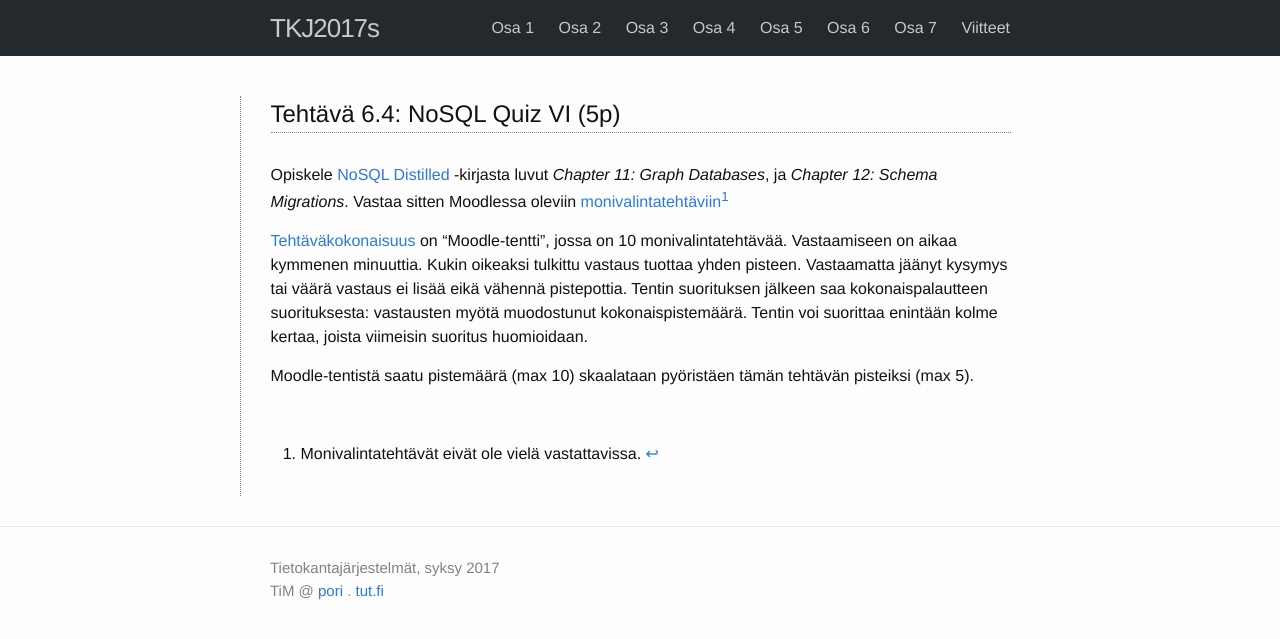
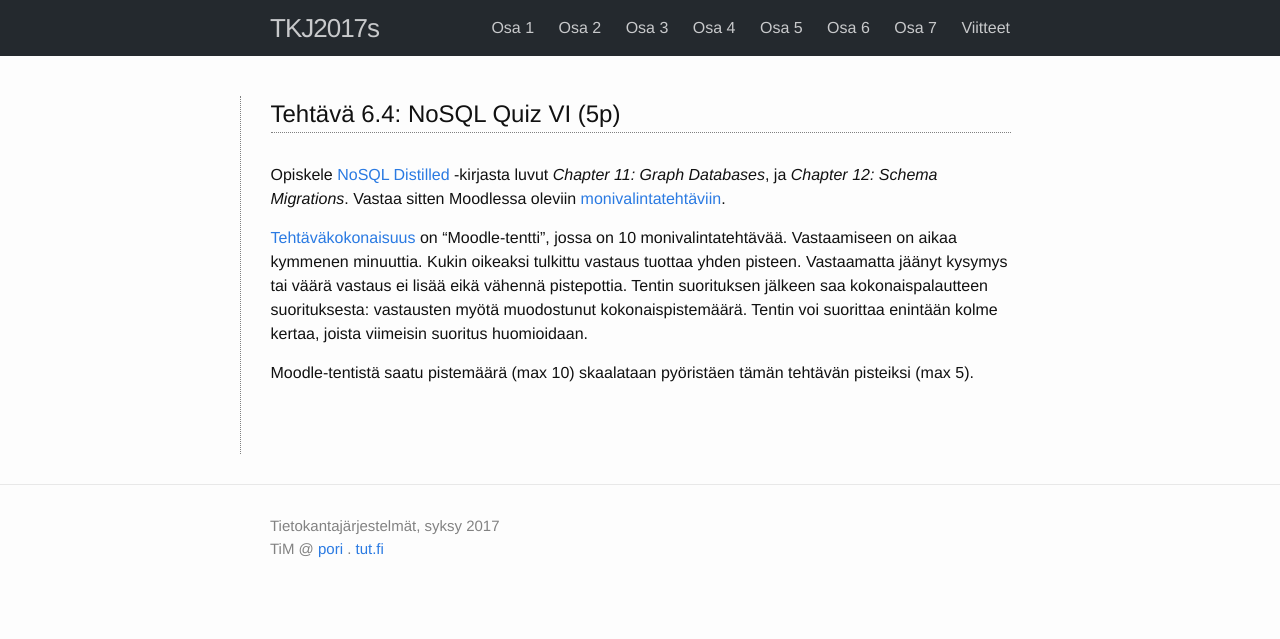
Before and after one commit to timedu/tkj2017s, a Jekyll site: the page built from docs/_osa6/tehtava64.md, in a window 1280 px wide. Shown: the top 639 px of the page. Built offline with Jekyll 4.4.1, drawn with Linux system fonts in a browser that asks for light colours.

Commit message:
ex 6.4 / quiz available

```diff
--- a/docs/_osa6/tehtava64.md
+++ b/docs/_osa6/tehtava64.md
@@ -5,12 +5,10 @@
 no_review: 1
 ---
 
-Opiskele [NoSQL Distilled][reading] -kirjasta luvut  *Chapter 11: Graph Databases*, ja *Chapter 12: Schema Migrations*. Vastaa sitten Moodlessa oleviin [monivalintatehtäviin][quiz][^1]
+Opiskele [NoSQL Distilled][reading] -kirjasta luvut  *Chapter 11: Graph Databases*, ja *Chapter 12: Schema Migrations*. Vastaa sitten Moodlessa oleviin [monivalintatehtäviin][quiz].
 
 [reading]: /tkj2017s/viitteet/#nosql-distilled
-[quiz]: #
-
-[^1]: Monivalintatehtävät eivät ole vielä vastattavissa.
+[quiz]: https://moodle2.tut.fi/mod/quiz/view.php?id=344473
 
 
 [Tehtäväkokonaisuus][quiz] on "Moodle-tentti", jossa on 10 monivalintatehtävää. Vastaamiseen on aikaa kymmenen minuuttia. Kukin oikeaksi tulkittu vastaus tuottaa yhden pisteen. Vastaamatta jäänyt kysymys tai väärä vastaus ei lisää eikä vähennä pistepottia. Tentin suorituksen jälkeen saa kokonaispalautteen suorituksesta: vastausten myötä muodostunut kokonaispistemäärä. Tentin voi suorittaa enintään kolme kertaa, joista viimeisin suoritus huomioidaan.
```
